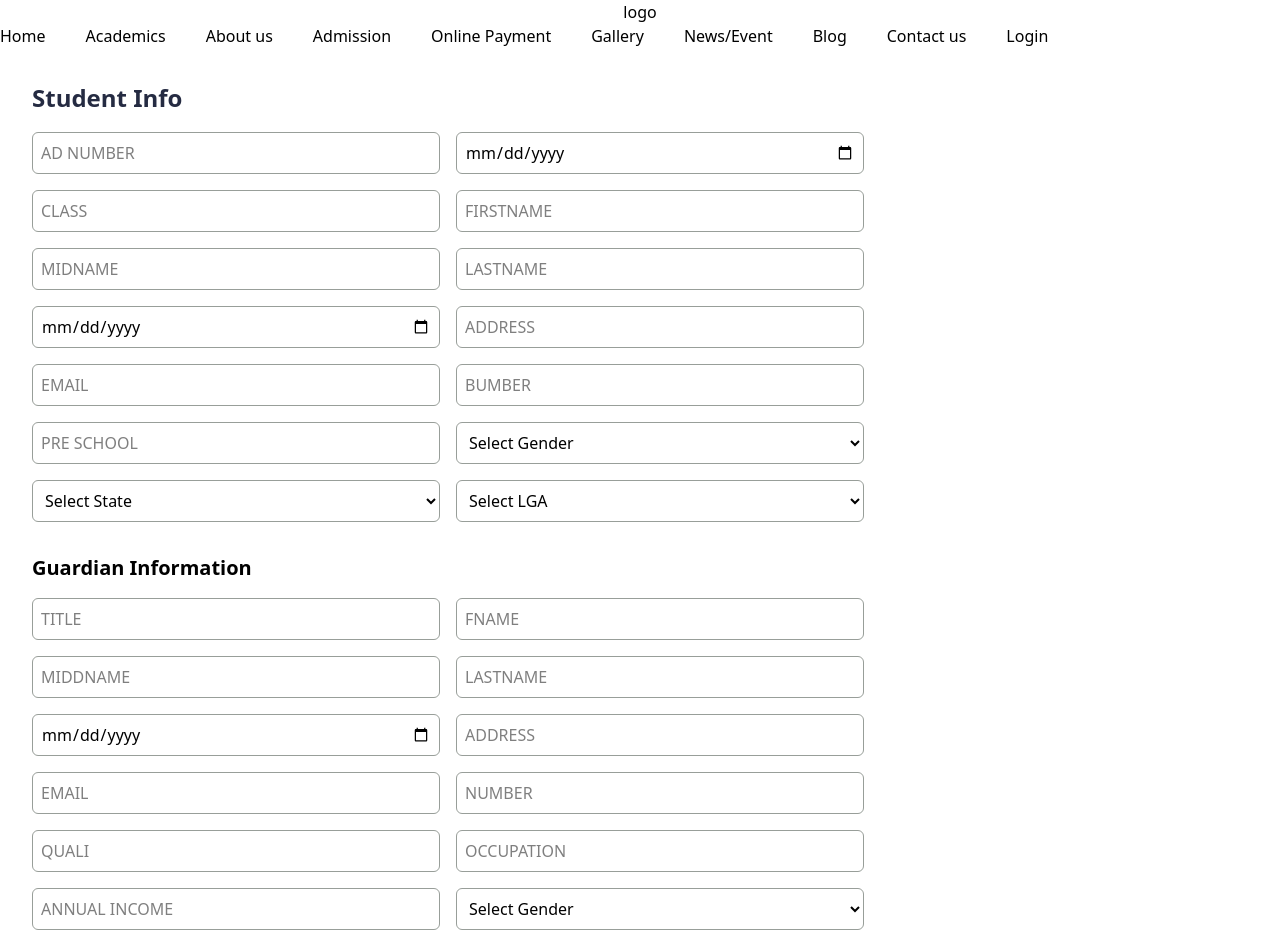
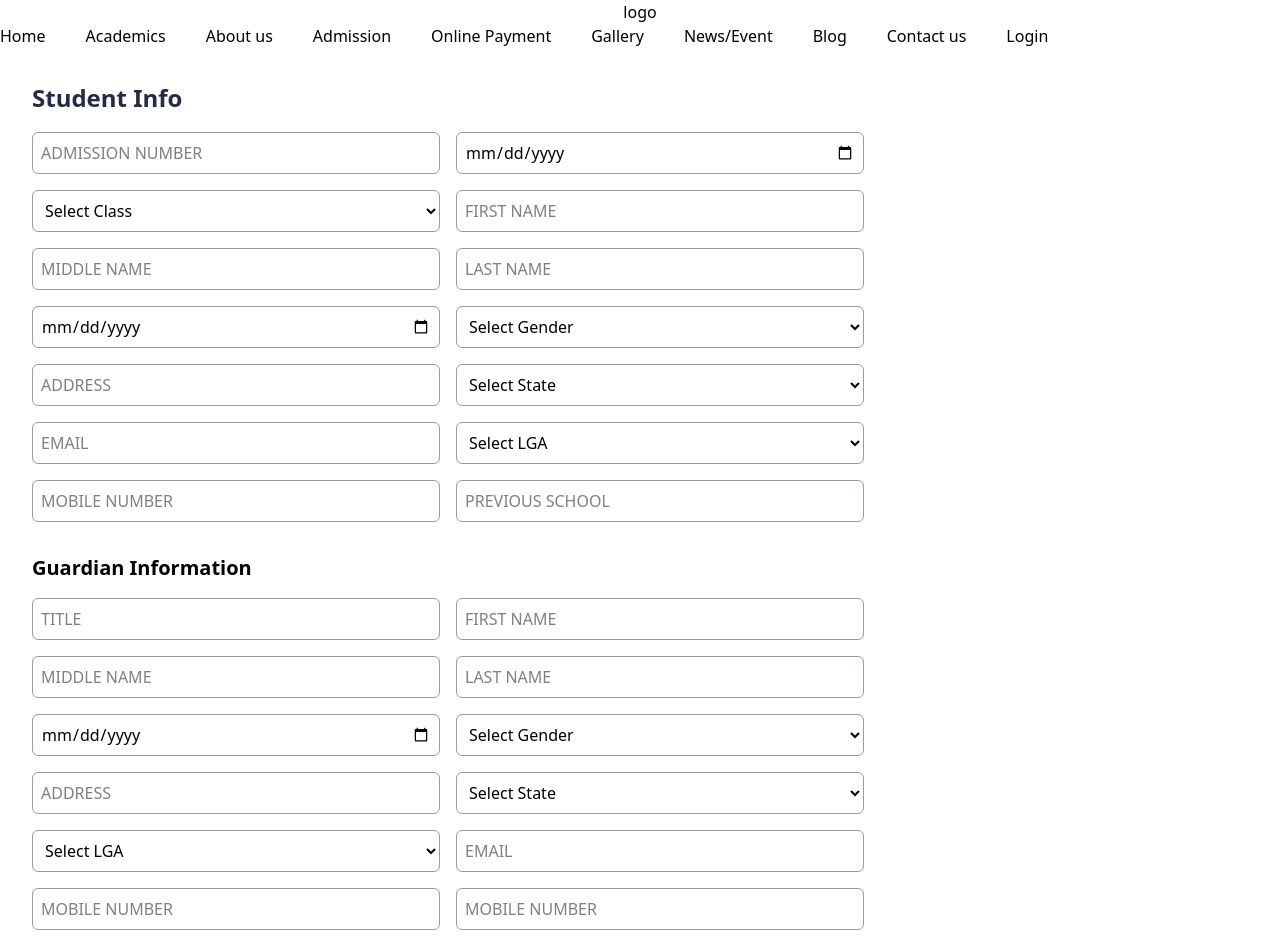
Before and after one commit to Olayinka-2/SMS_Frontend, a React (Vite) app: page /student-admission in a window 1280 px wide. Shown: the top 944 px of the page. Built offline with nearby package versions, Linux system fonts and the light colour scheme.

Commit message:
update admission page

```diff
--- a/src/pages/Admission/studentAdmission.jsx
+++ b/src/pages/Admission/studentAdmission.jsx
@@ -16,75 +16,72 @@ const StudentAdmission = () => {
         <div className="max-w-4xl p-8 bg-white">
             <h2 className="text-[24px] font-bold mb-4 text-[#252B42]">Student Info</h2>
             <form onSubmit={handleSubmit} className="grid grid-cols-2 gap-4">
-                {[
-                    "ad_number", "date", "class", "firstname", "midname", "lastname", "dob", "address", "email", "bumber", "pre_school"
-                ].map((field, index) => (
-                    <input
-                        key={index}
-                        type={field.includes("dob") || field.includes("date") ? "date" : "text"}
-                        name={field}
-                        placeholder={field.replace(/_/g, " ").toUpperCase()}
-                        onChange={handleChange}
-                        className="p-2 border border-[#989E99] rounded-md"
-                    />
-                ))}
-
+                <input type="text" name="ad_number" placeholder="ADMISSION NUMBER" onChange={handleChange} className="p-2 border border-[#989E99] rounded-md" />
+                <input type="date" name="date" placeholder="DATE" onChange={handleChange} className="p-2 border border-[#989E99] rounded-md" />
+                <select name="class" onChange={handleChange} className="p-2 border border-[#989E99] rounded-md">
+                    <option value="">Select Class</option>
+                    <option value="class1">Class 1</option>
+                    <option value="class2">Class 2</option>
+                    <option value="class3">Class 3</option>
+                </select>
+                <input type="text" name="firstname" placeholder="FIRST NAME" onChange={handleChange} className="p-2 border border-[#989E99] rounded-md" />
+                <input type="text" name="midname" placeholder="MIDDLE NAME" onChange={handleChange} className="p-2 border border-[#989E99] rounded-md" />
+                <input type="text" name="lastname" placeholder="LAST NAME" onChange={handleChange} className="p-2 border border-[#989E99] rounded-md" />
+                <input type="date" name="dob" placeholder="DATE OF BIRTH" onChange={handleChange} className="p-2 border border-[#989E99] rounded-md" />
                 <select name="gender" onChange={handleChange} className="p-2 border border-[#989E99] rounded-md">
                     <option value="">Select Gender</option>
                     <option value="male">Male</option>
                     <option value="female">Female</option>
                     <option value="other">Other</option>
                 </select>
-
+                <input type="text" name="address" placeholder="ADDRESS" onChange={handleChange} className="p-2 border border-[#989E99] rounded-md" />
                 <select name="state" onChange={handleChange} className="p-2 border border-[#989E99] rounded-md">
                     <option value="">Select State</option>
                     <option value="state1">State 1</option>
                     <option value="state2">State 2</option>
                     <option value="state3">State 3</option>
                 </select>
-
+                <input type="email" name="email" placeholder="EMAIL" onChange={handleChange} className="p-2 border border-[#989E99] rounded-md" />
                 <select name="lga" onChange={handleChange} className="p-2 border border-[#989E99] rounded-md">
                     <option value="">Select LGA</option>
                     <option value="lga1">LGA 1</option>
                     <option value="lga2">LGA 2</option>
                     <option value="lga3">LGA 3</option>
                 </select>
+                <input type="text" name="bumber" placeholder="MOBILE NUMBER" onChange={handleChange} className="p-2 border border-[#989E99] rounded-md" />
+                <input type="text" name="pre_school" placeholder="PREVIOUS SCHOOL" onChange={handleChange} className="p-2 border border-[#989E99] rounded-md" />
 
                 <h3 className="text-xl font-bold col-span-2 mt-4">Guardian Information</h3>
-                {[
-                    "title", "fname", "middname", "lastname", "dob", "address", "email", "number", "quali", "occupation", "annual_income"
-                ].map((field, index) => (
-                    <input
-                        key={index}
-                        type={field.includes("dob") ? "date" : "text"}
-                        name={field}
-                        placeholder={field.replace(/_/g, " ").toUpperCase()}
-                        onChange={handleChange}
-                        className="p-2 border border-[#989E99] rounded-md"
-                    />
-                ))}
-
+                <input type="text" name="title" placeholder="TITLE" onChange={handleChange} className="p-2 border border-[#989E99] rounded-md" />
+                <input type="text" name="fname" placeholder="FIRST NAME" onChange={handleChange} className="p-2 border border-[#989E99] rounded-md" />
+                <input type="text" name="middname" placeholder="MIDDLE NAME" onChange={handleChange} className="p-2 border border-[#989E99] rounded-md" />
+                <input type="text" name="lastname" placeholder="LAST NAME" onChange={handleChange} className="p-2 border border-[#989E99] rounded-md" />
+                <input type="date" name="dob" placeholder="DATE OF BIRTH" onChange={handleChange} className="p-2 border border-[#989E99] rounded-md" />
                 <select name="gender" onChange={handleChange} className="p-2 border border-[#989E99] rounded-md">
                     <option value="">Select Gender</option>
                     <option value="male">Male</option>
                     <option value="female">Female</option>
                     <option value="other">Other</option>
                 </select>
-
+                <input type="text" name="address" placeholder="ADDRESS" onChange={handleChange} className="p-2 border border-[#989E99] rounded-md" />
                 <select name="state" onChange={handleChange} className="p-2 border border-[#989E99] rounded-md">
                     <option value="">Select State</option>
                     <option value="state1">State 1</option>
                     <option value="state2">State 2</option>
                     <option value="state3">State 3</option>
                 </select>
-
                 <select name="lga" onChange={handleChange} className="p-2 border border-[#989E99] rounded-md">
                     <option value="">Select LGA</option>
                     <option value="lga1">LGA 1</option>
                     <option value="lga2">LGA 2</option>
                     <option value="lga3">LGA 3</option>
                 </select>
-
+                <input type="email" name="email" placeholder="EMAIL" onChange={handleChange} className="p-2 border border-[#989E99] rounded-md" />
+                <input type="text" name="number" placeholder="MOBILE NUMBER" onChange={handleChange} className="p-2 border border-[#989E99] rounded-md" />
+                <input type="text" name="number" placeholder="MOBILE NUMBER" onChange={handleChange} className="p-2 border border-[#989E99] rounded-md" />
+                <input type="text" name="number" placeholder="Qualification" onChange={handleChange} className="p-2 border border-[#989E99] rounded-md" />
+                <input type="text" name="number" placeholder="occu" onChange={handleChange} className="p-2 border border-[#989E99] rounded-md" />
+                <input type="text" name="number" placeholder="income" onChange={handleChange} className="p-2 border border-[#989E99] rounded-md" />
                 <button type="submit" className=" bg-blue-600 text-white p-2 rounded-md mt-4">Submit</button>
             </form>
         </div>
```
